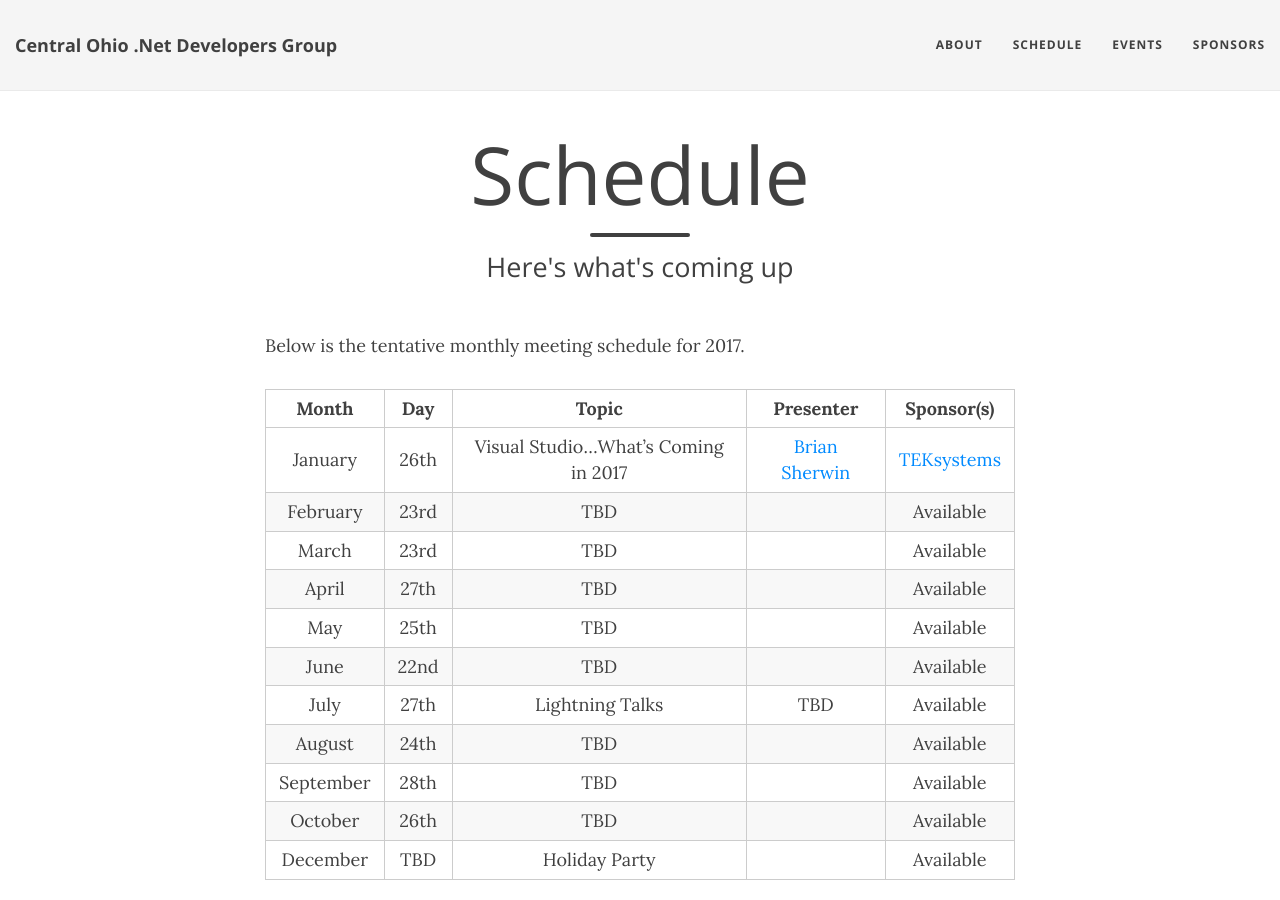
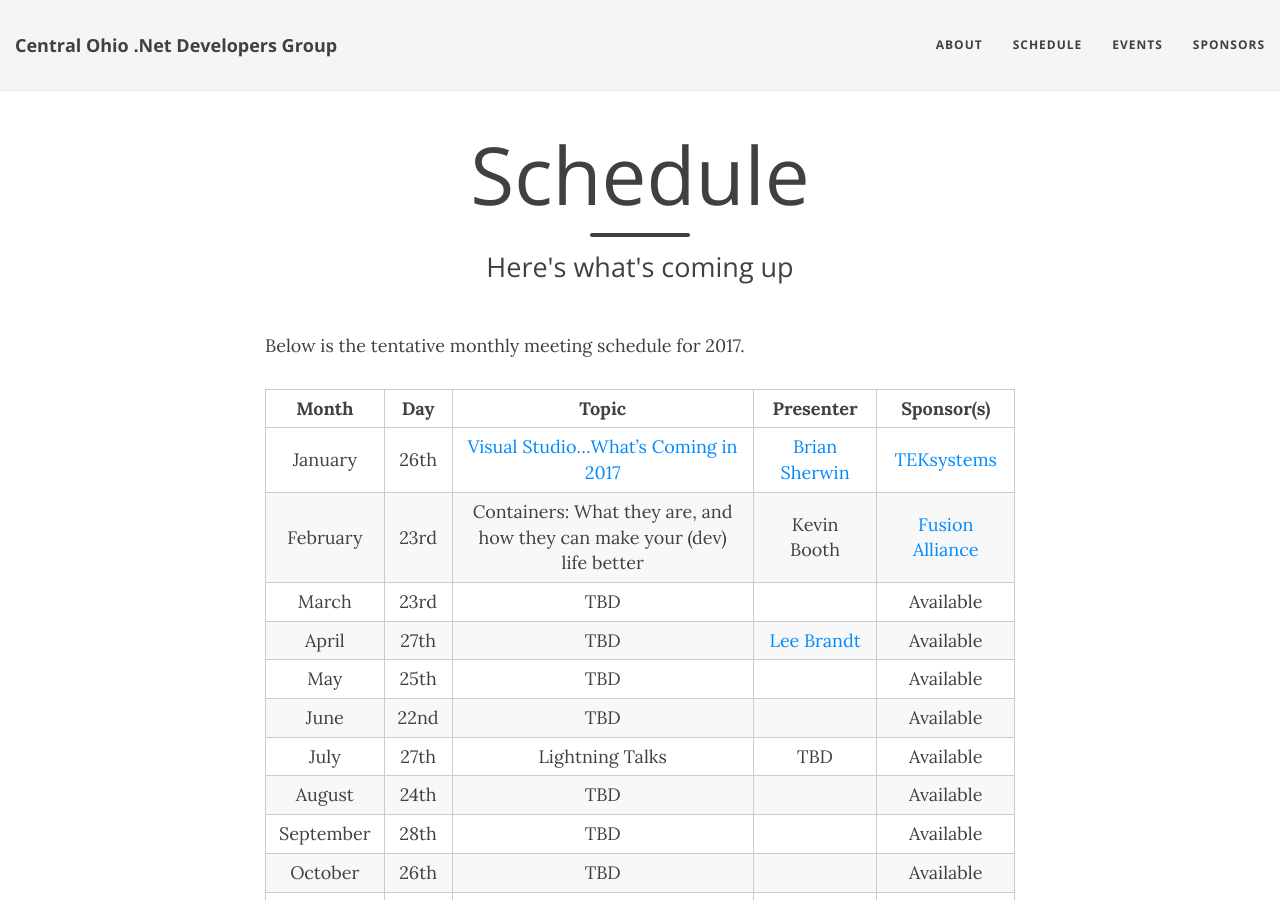
Before and after one commit to condg/condg.github.io, a Jekyll site: the page built from schedule.md, in a window 1280 px wide and 900 px high. Built offline with Jekyll 4.4.1, drawn with Linux system fonts in a browser that asks for light colours; nearby versions of some CDN libraries.

Commit message:
Update schedule.md
Updating schedule to include exisiting plans as of current time

```diff
--- a/schedule.md
+++ b/schedule.md
@@ -9,10 +9,10 @@ Below is the tentative monthly meeting schedule for 2017.
 
 |   Month   |  Day |      Topic      | Presenter | Sponsor(s) |
 |:---------:|:----:|:---------------:|:---------:|:----------:|
-|  January  | 26th | Visual Studio...What's Coming in 2017 | [Brian Sherwin](http://briansherwin.com/) | [TEKsystems](https://www.teksystems.com) |
-|  February | 23rd |       TBD       |           | Available |
+|  January  | 26th | [Visual Studio...What's Coming in 2017](/2017/01/17/january-2017-visual-studio-whats-coming-in-2017/) | [Brian Sherwin](http://briansherwin.com/) | [TEKsystems](https://www.teksystems.com) |
+|  February | 23rd | Containers: What they are, and how they can make your (dev) life better | Kevin Booth | [Fusion Alliance](https://fusionalliance.com/) |
 |   March   | 23rd |       TBD       |           | Available |
-|   April   | 27th |       TBD       |           | Available |
+|   April   | 27th |       TBD       | [Lee Brandt](http://leebrandt.me/) | Available |
 |    May    | 25th |       TBD       |           | Available |
 |    June   | 22nd |       TBD       |           | Available |
 |    July   | 27th | Lightning Talks |    TBD    | Available |
```
